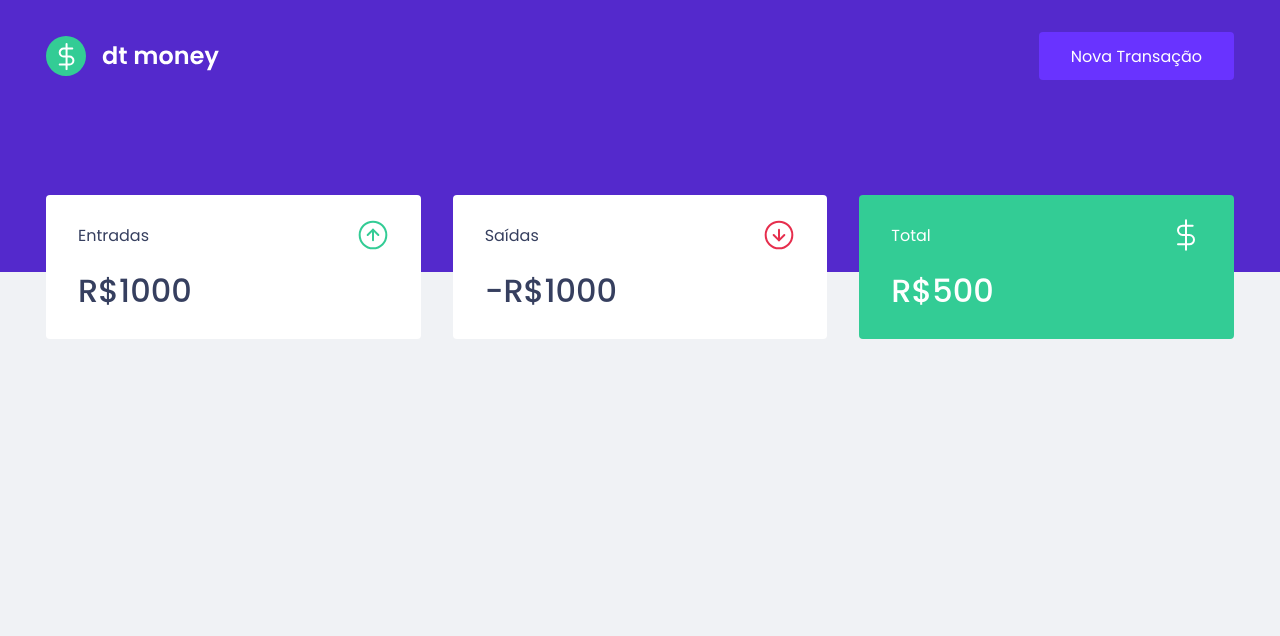
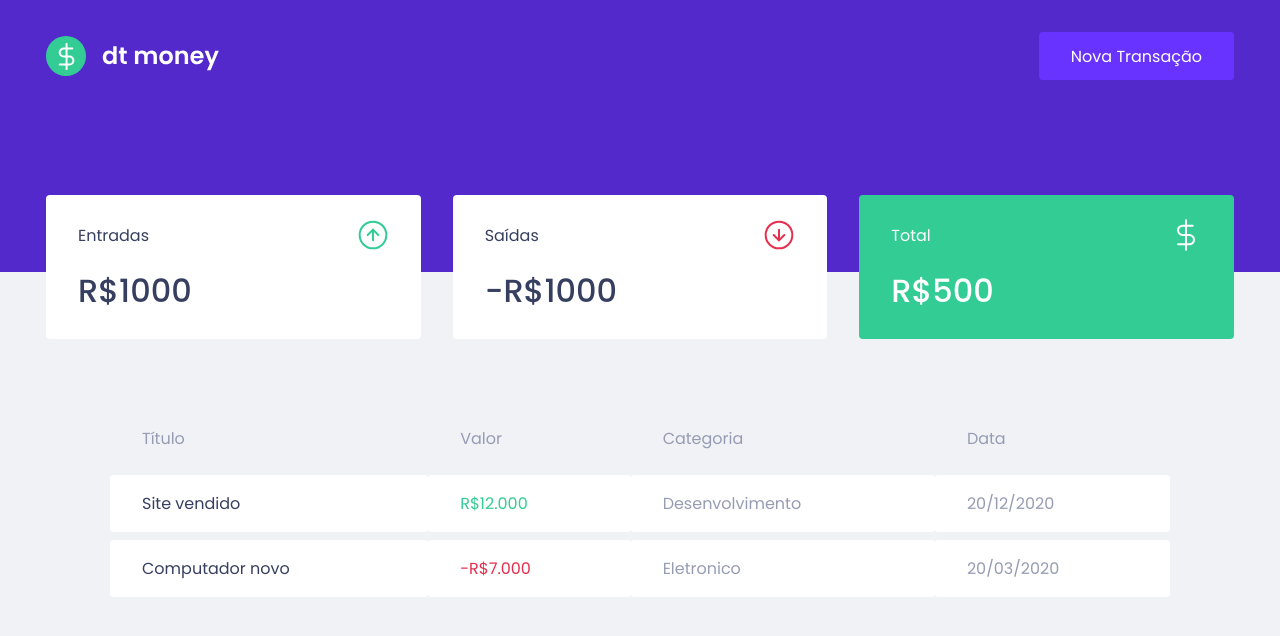
Before and after one commit to devMatheus-Cunha/dtmoney, a React (Create React App) app: page / in a window 1280 px wide. Shown: the top 636 px of the page. Built offline with nearby package versions, Linux system fonts and the light colour scheme.

Commit message:
component TransactionsTable finish

```diff
--- a/src/components/Dashboard/index.tsx
+++ b/src/components/Dashboard/index.tsx
@@ -1,11 +1,13 @@
 // style compoent
 import { Summary } from "../Summary"
+import { TransactionsTable } from "../TransactionsTable"
 import { Container } from "./style"
 
 export function Dashboard() {
 	return (
 		<Container>
 			<Summary />
+			<TransactionsTable />
 		</Container>
 	)
 }
--- /dev/null
+++ b/src/components/TransactionsTable/index.tsx
@@ -0,0 +1,34 @@
+// style compoent
+import { Container } from "./style"
+
+export function TransactionsTable() {
+	return (
+		<Container>
+			<table>
+				<thead>
+					<tr>
+						<th>Título</th>
+						<th>Valor</th>
+						<th>Categoria</th>
+						<th>Data</th>
+					</tr>
+				</thead>
+
+				<tbody>
+					<tr>
+						<td>Site vendido</td>
+						<td className="deposit">R$12.000</td>
+						<td>Desenvolvimento</td>
+						<td>20/12/2020</td>
+					</tr>
+					<tr>
+						<td>Computador novo</td>
+						<td className="withdraw">-R$7.000</td>
+						<td>Eletronico</td>
+						<td>20/03/2020</td>
+					</tr>
+				</tbody>
+			</table>
+		</Container>
+	)
+}
--- /dev/null
+++ b/src/components/TransactionsTable/style.ts
@@ -0,0 +1,38 @@
+import styled from "styled-components"
+
+export const Container = styled.div`
+margin: 4rem;
+
+table{
+  width:100%;
+  border-spacing: 0 0.5rem;
+
+  th{
+    color: var(--text-body);
+    font-weight: 400;
+    padding: 1rem 2rem;
+    text-align: left;
+    line-height: 1.5rem;
+  }
+
+  td{
+    padding:1rem 2rem;
+    border: 0;
+    background-color:var(--shape);
+    color: var(--text-body);
+    border-radius: 0.2rem;
+
+    &:first-child{
+      color: var(--text-title)
+    }
+
+    &.deposit{
+      color: var(--green)
+    }
+
+    &.withdraw{
+      color: var(--red)
+    }
+  }
+}
+`
--- a/src/style/global.ts
+++ b/src/style/global.ts
@@ -1,4 +1,4 @@
-import { createGlobalStyle } from 'styled-components';
+import { createGlobalStyle } from "styled-components";
 
 export const GlobalStyle = createGlobalStyle`
   :root {
```
